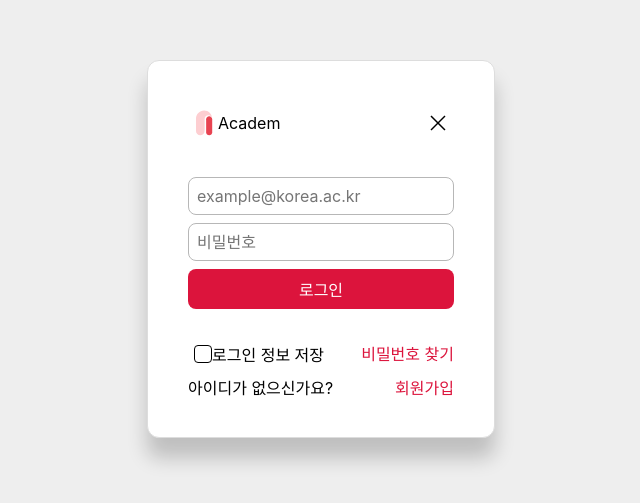
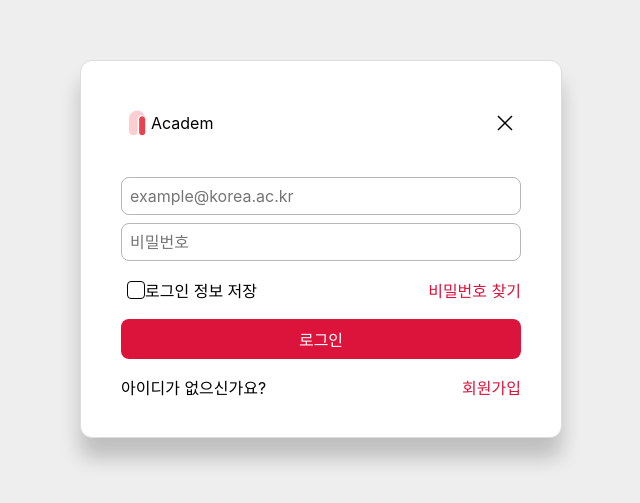
Before and after one commit to DevKor-github/academ-frontend, a React (Create React App) app: page /login in a window 1280 px wide. Shown: the part 151-654 px from the top of the page, without its empty margins (319-959 px from the left). Built offline with nearby package versions, Linux system fonts and the light colour scheme; a web font is replaced by a local one.

Commit message:
Design Login Page Design Revised

```diff
--- a/src/pages/Login/index.tsx
+++ b/src/pages/Login/index.tsx
@@ -6,7 +6,7 @@ import { CloseIcon, LogoIcon } from '../../icons';
 import { ignore } from '../../helper';
 import { useSessionId } from '../../contexts/SessionIdContext';
 import { triggerWhenRendered } from '../../contexts/RenderTriggerContext';
-import { VStack, HStack, Toggle, A, Button, Input, TextField } from '../../components';
+import { VStack, HStack, Toggle, A, Button, Input, TextField, Typography } from '../../components';
 
 export function LoginPage() {
   const [input, setInput] = useState({
@@ -51,13 +51,16 @@ export function LoginPage() {
   }
 
   return (
-    <HStack type="left" gap="32px">
-      <VStack style={{ justifyContent: 'space-between' }}>
+    <Typography variant="t5">
+      <HStack type="left" gap="16px" style={{ width: '400px' }}>
+        <VStack style={{ justifyContent: 'space-between', paddingBottom: '16px' }}>
           <Button style="blank" onClick={() => navigate('/')}>
-          <VStack gap="4px" style={{ justifyContent: 'center', alignItems: 'center' }}>
-            <LogoIcon /> Academ
+            <VStack gap="4px" style={{ justifyContent: 'center', alignItems: 'center', color: 'var(--fore-0)' }}>
+              <LogoIcon />
+              Academ
             </VStack>
           </Button>
+
           <Button style="blank" onClick={() => navigate(-1)}>
             <CloseIcon width="16px" height="16px" />
           </Button>
@@ -71,6 +74,7 @@ export function LoginPage() {
             handleLogin();
           }}
         >
+          <HStack gap="16px">
             <HStack gap="8px">
               <TextField required id="id" placeholder="example@korea.ac.kr" onChange={handleInput} value={input.id} />
               <TextField
@@ -82,29 +86,33 @@ export function LoginPage() {
                 errorMessage={loginError ? '이메일 주소 또는 비밀번호가 일치하지 않습니다.' : ''}
                 value={input.password}
               />
+            </HStack>
+
+            <VStack style={{ justifyContent: 'space-between', alignItems: 'center' }}>
+              <Toggle
+                value={saveLoginInfo}
+                onClick={
+                  (/* event: React.FormEvent<HTMLDivElement> */) => {
+                    // event.stopPropagation();
+                    setSaveLoginInfo(!saveLoginInfo);
+                  }
+                }
+                label="로그인 정보 저장"
+              />
+              <A href="/login/find-password">비밀번호 찾기</A>
+            </VStack>
+
             <Button type="submit" style="filled" accnet="0" variant="contained" color="primary">
-            로그인
+              <div>로그인</div>
             </Button>
           </HStack>
         </form>
 
-      <HStack gap="8px">
-        <VStack style={{ justifyContent: 'space-between' }}>
-          <Toggle
-            value={saveLoginInfo}
-            onClick={(event: React.FormEvent<HTMLDivElement>) => {
-              event.stopPropagation();
-              setSaveLoginInfo(!saveLoginInfo);
-            }}
-            label="로그인 정보 저장"
-          />
-          <A href="/login/find-password">비밀번호 찾기</A>
-        </VStack>
-        <VStack style={{ justifyContent: 'space-between' }}>
+        <VStack style={{ justifyContent: 'space-between', alignItems: 'center' }}>
           아이디가 없으신가요?
           <A href="/register">회원가입</A>
         </VStack>
       </HStack>
-    </HStack>
+    </Typography>
   );
 }
```
Lines whose indentation alone changed are shown as unchanged.
